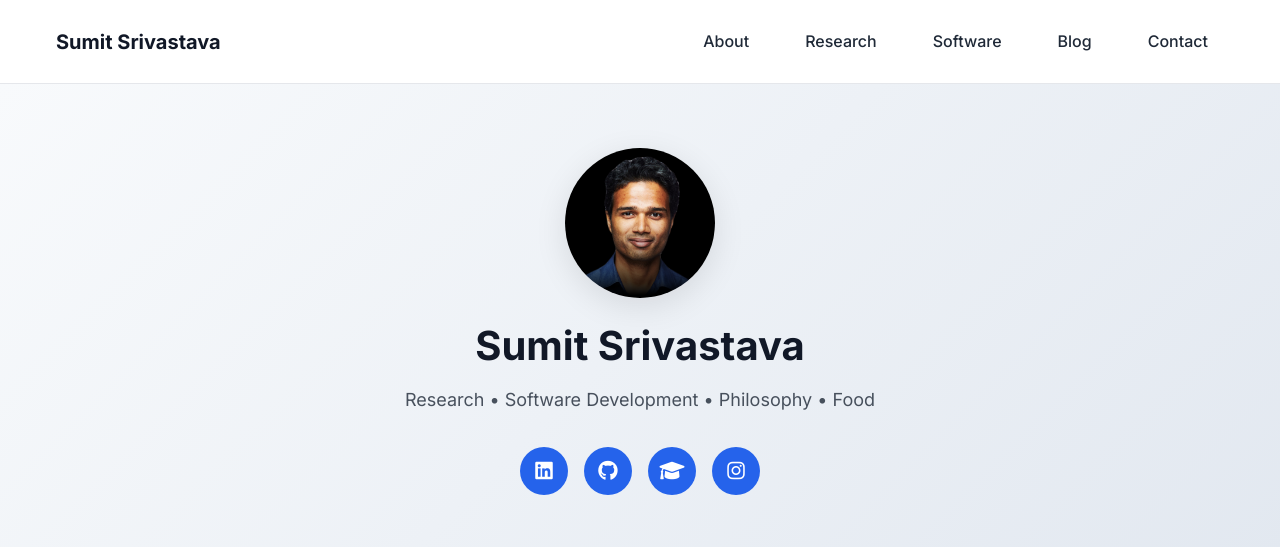
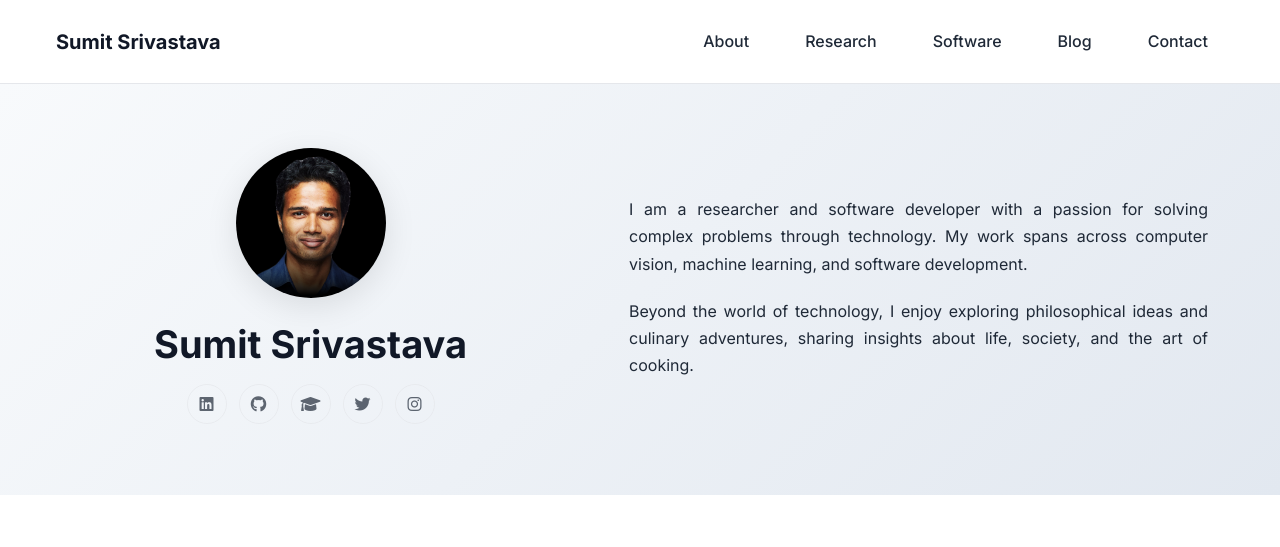
Before and after one commit to sumitsrv/sumitsrv.github.io, a Jekyll site: the page built from index.html, in a window 1280 px wide and 1400 px high. Shown: the top 547 px of the window. Built offline with Jekyll 4.4.1, drawn with Linux system fonts in a browser that asks for light colours; nearby versions of some CDN libraries; the list of posts is cut into pages by our own code.

Commit message:
change landing page

```diff
--- a/assets/css/modern-theme.css
+++ b/assets/css/modern-theme.css
@@ -104,12 +104,6 @@ body {
     background: linear-gradient(135deg, #1f2937 0%, #111827 100%);
 }
 
-.banner-content {
-    max-width: 600px;
-    margin: 0 auto;
-    padding: 0 1rem;
-}
-
 .banner-profile-image {
     width: 150px;
     height: 150px;
@@ -137,26 +131,165 @@ body {
 .banner-social-links {
     display: flex;
     justify-content: center;
-    gap: 1rem;
+    gap: 0.75rem;
 }
 
 .banner-social-links a {
     display: inline-flex;
     align-items: center;
     justify-content: center;
-    width: 3rem;
-    height: 3rem;
-    background: var(--primary-color);
-    color: white;
+    width: 2.5rem;
+    height: 2.5rem;
+    background: transparent;
+    color: var(--text-color);
+    border: 1.5px solid var(--border-color);
     border-radius: 50%;
     text-decoration: none;
-    font-size: 1.25rem;
-    transition: all 0.2s ease;
+    font-size: 1rem;
+    transition: all 0.3s ease;
+    opacity: 0.7;
 }
 
 .banner-social-links a:hover {
-    transform: translateY(-2px);
-    box-shadow: 0 4px 12px rgba(37, 99, 235, 0.3);
+    opacity: 1;
+    color: var(--primary-color);
+    border-color: var(--primary-color);
+    transform: translateY(-1px);
+    box-shadow: 0 2px 8px rgba(37, 99, 235, 0.15);
+}
+
+/* Two-column layout within banner */
+.banner-content {
+    max-width: 1200px;
+    margin: 0 auto;
+    padding: 0 1rem;
+}
+
+.banner-two-column {
+    display: grid;
+    grid-template-columns: 1fr 1.2fr;
+    gap: 3rem;
+    align-items: start;
+}
+
+.banner-left {
+    text-align: center;
+}
+
+/* Smaller font sizes for left column content */
+.banner-left .banner-title {
+    font-size: 2.375rem; /* 2 points smaller than 2.5rem */
+}
+
+.banner-left .banner-tagline {
+    font-size: 1.0rem; /* 2 points smaller than 1.125rem */
+}
+
+.banner-right {
+    text-align: left;
+    padding-top: 1rem;
+}
+
+.banner-right .about-heading {
+    font-size: 1.75rem;
+    font-weight: 700;
+    color: var(--heading-color);
+    margin-bottom: 1.5rem;
+    margin-top: 0;
+}
+
+.banner-right .about-content {
+    text-align: justify;
+}
+
+.banner-right .about-content p {
+    margin-bottom: 1.25rem;
+    line-height: 1.7;
+    text-align: justify;
+}
+
+.banner-right .focus-areas {
+    margin: 1.5rem 0;
+    padding: 1.25rem;
+    background: rgba(255, 255, 255, 0.1);
+    border-radius: 0.5rem;
+    backdrop-filter: blur(10px);
+}
+
+[data-theme="dark"] .banner-right .focus-areas {
+    background: rgba(0, 0, 0, 0.2);
+}
+
+.banner-right .focus-areas h3 {
+    font-size: 1.125rem;
+    font-weight: 600;
+    color: var(--heading-color);
+    margin: 0 0 1rem 0;
+}
+
+.banner-right .focus-areas ul {
+    margin: 0;
+    padding: 0;
+    list-style: none;
+}
+
+.banner-right .focus-areas li {
+    margin-bottom: 0.75rem;
+    padding-left: 1.5rem;
+    position: relative;
+    text-align: justify;
+}
+
+.banner-right .focus-areas li::before {
+    content: "→";
+    position: absolute;
+    left: 0;
+    color: var(--primary-color);
+    font-weight: 600;
+}
+
+.learn-more-btn {
+    display: inline-block;
+    margin-top: 1rem;
+    color: var(--primary-color);
+    text-decoration: none;
+    font-weight: 500;
+    transition: all 0.2s ease;
+    border-bottom: 1px solid transparent;
+}
+
+.learn-more-btn:hover {
+    border-bottom-color: var(--primary-color);
+    transform: translateX(3px);
+}
+
+/* Responsive adjustments */
+@media (max-width: 968px) {
+    .banner-two-column {
+        grid-template-columns: 1fr;
+        gap: 2rem;
+        text-align: center;
+    }
+
+    .banner-right {
+        text-align: center;
+        padding-top: 0;
+    }
+
+    .banner-right .about-content p,
+    .banner-right .focus-areas li {
+        text-align: center;
+    }
+}
+
+@media (max-width: 768px) {
+    .banner-two-column {
+        gap: 1.5rem;
+    }
+
+    .banner-right .focus-areas {
+        padding: 1rem;
+    }
 }
 
 /* Footer */
@@ -194,6 +327,15 @@ body {
 
     .banner-tagline {
         font-size: 1rem;
+    }
+
+    /* Smaller font sizes for left column on mobile */
+    .banner-left .banner-title {
+        font-size: 1.875rem; /* 2 points smaller than 2rem */
+    }
+
+    .banner-left .banner-tagline {
+        font-size: 0.875rem; /* 2 points smaller than 1rem */
     }
 
     .banner-profile-image {
--- a/index.html
+++ b/index.html
@@ -6,14 +6,30 @@ description: "Sumit Srivastava - Research, Engineering, Philosophy, and Food"
 
 <div class="banner-landing">
   <div class="banner-content">
+    <div class="banner-two-column">
+      <!-- Left column - Profile information -->
+      <div class="banner-left">
         <img src="{{ site.baseurl }}/assets/images/picofme5.png" alt="Sumit Srivastava" class="banner-profile-image">
         <h1 class="banner-title">Sumit Srivastava</h1>
-    <p class="banner-tagline">Research • Software Development • Philosophy • Food</p>
+        <!-- <p class="banner-tagline">Research • Software Development • Philosophy • Food</p> -->
         <div class="banner-social-links">
           <a href="{{ site.social.linkedin }}" target="_blank" title="LinkedIn"><i class="fab fa-linkedin"></i></a>
           <a href="{{ site.social.github }}" target="_blank" title="GitHub"><i class="fab fa-github"></i></a>
           <a href="{{ site.social.google_scholar }}" target="_blank" title="Google Scholar"><i class="fas fa-graduation-cap"></i></a>
+          <a href="https://x.com/SumSrvt" target="_blank" title="Twitter"><i class="fab fa-twitter"></i></a>
           <a href="{{ site.social.instagram }}" target="_blank" title="Instagram"><i class="fab fa-instagram"></i></a>
+        </div>
+      </div>
+
+      <!-- Right column - Brief About section -->
+      <div class="banner-right">
+        <div class="about-content">
+          <p>I am a researcher and software developer with a passion for solving complex problems through technology. My work spans across computer vision, machine learning, and software development.</p>
+
+          <p>Beyond the world of technology, I enjoy exploring philosophical ideas and culinary adventures, sharing insights about life, society, and the art of cooking.</p>
+
+        </div>
+      </div>
     </div>
   </div>
 </div>
```
Lines whose indentation alone changed are shown as unchanged.
